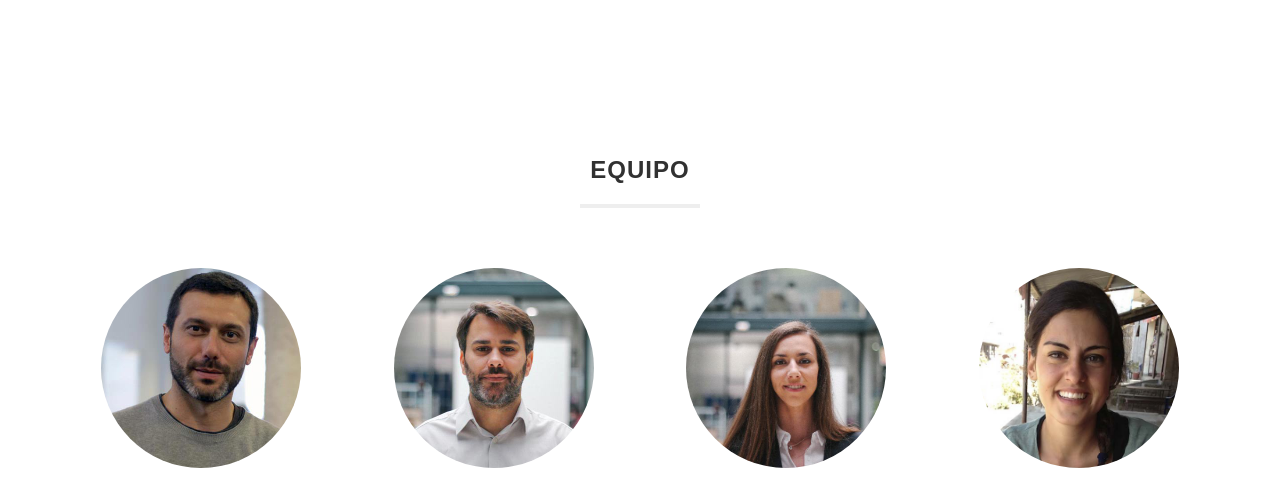
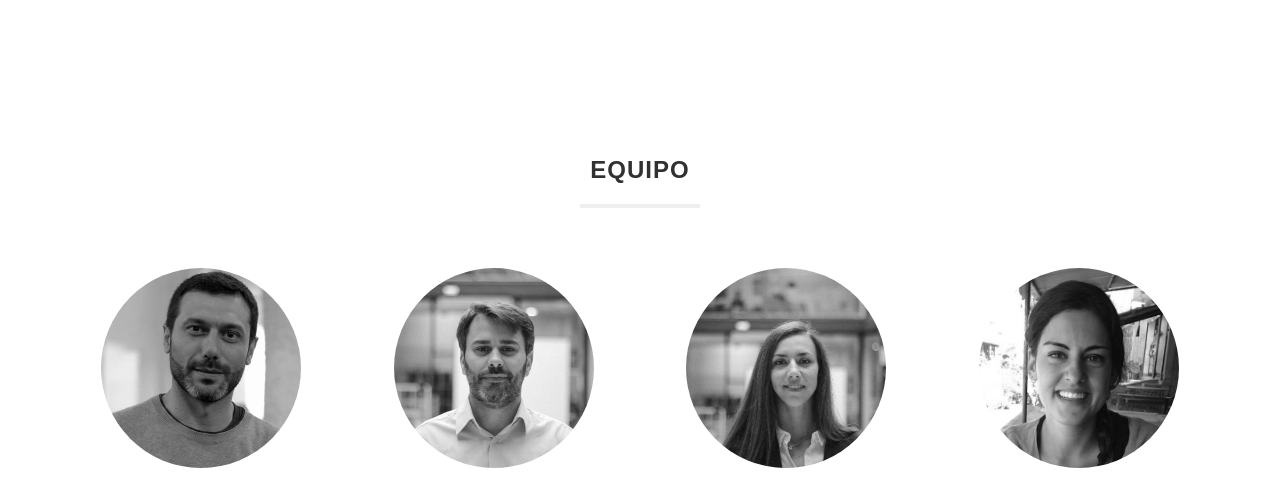
Before and after one commit to OuiShare/ouishare-fest-barcelona-2015-website, a website: page index.html in a window 1280 px wide. Shown: the part 2390-2870 px from the top of the page. Drawn offline with Linux system fonts and the light colour scheme; files whose address does not match are found by name; a web font is replaced by a local one.

Commit message:
Actualizando CSS para imágenes en escala de grises

```diff
--- a/assets/css/main.css
+++ b/assets/css/main.css
@@ -510,7 +510,15 @@ hr.large{
 }
 
 .speaker img:hover {
-  opacity: .7;
+  //opacity: .7;
+}
+
+.grayscale{
+  filter: grayscale(100%);
+  -webkit-filter: grayscale(100%);
+  -moz-filter: grayscale(100%);
+  -ms-filter: grayscale(100%);
+  -o-filter: grayscale(100%);
 }
 
 /*
```
